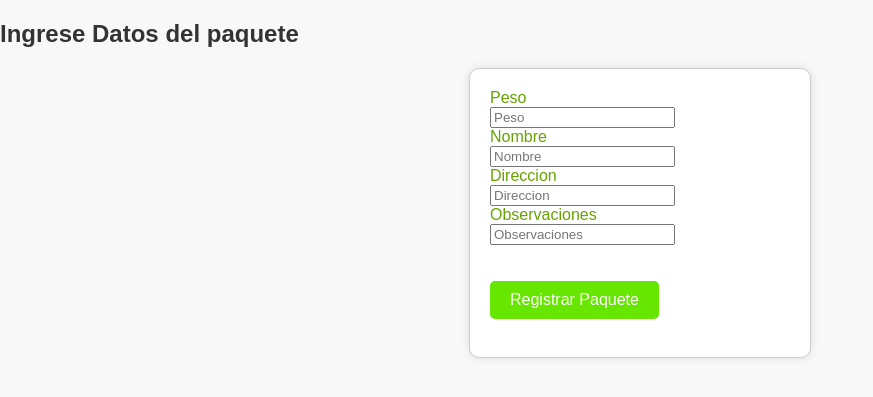
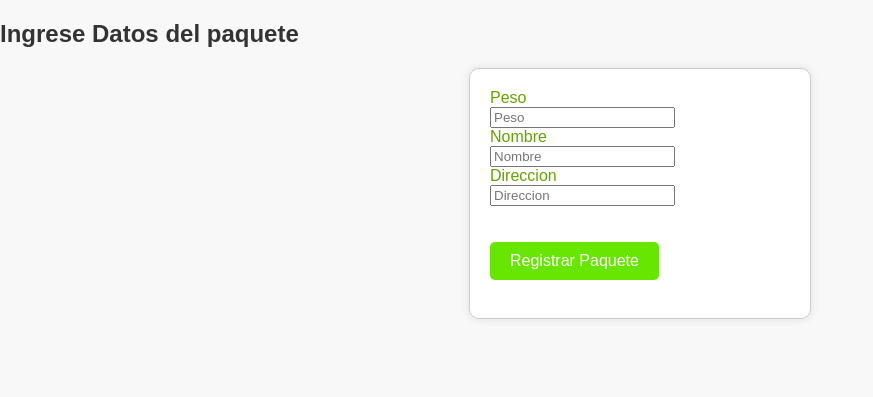
Before and after one commit to LeonRodriguezLCC/POO, a Flask app: page /RegistrarPaquete in a window 1280 px wide. Shown: the top 397 px of the page, without its empty margins (0-873 px from the left). Run offline with Flask 3, Linux system fonts and the light colour scheme; the visitor is signed in with stand-in values (Sample User, id 1).

Commit message:
Update RegistrarPaquete.html

```diff
--- a/Practico 5/templates/RegistrarPaquete.html
+++ b/Practico 5/templates/RegistrarPaquete.html
@@ -11,8 +11,6 @@
                 <input type="text" name = nomdestinatario placeholder = "Nombre"> <br>
                 <label for = "dirdestinatario">Direccion</label> <br>
                 <input type="text" name = dirdestinatario placeholder = "Direccion"> <br>
-                <label for = "observaciones">Observaciones</label> <br>
-                <input type="text" name = observaciones placeholder = "Observaciones"> <br>
                 <br><br>
 
                 <input class = "button1" type = "submit" value = "Registrar Paquete">
```
